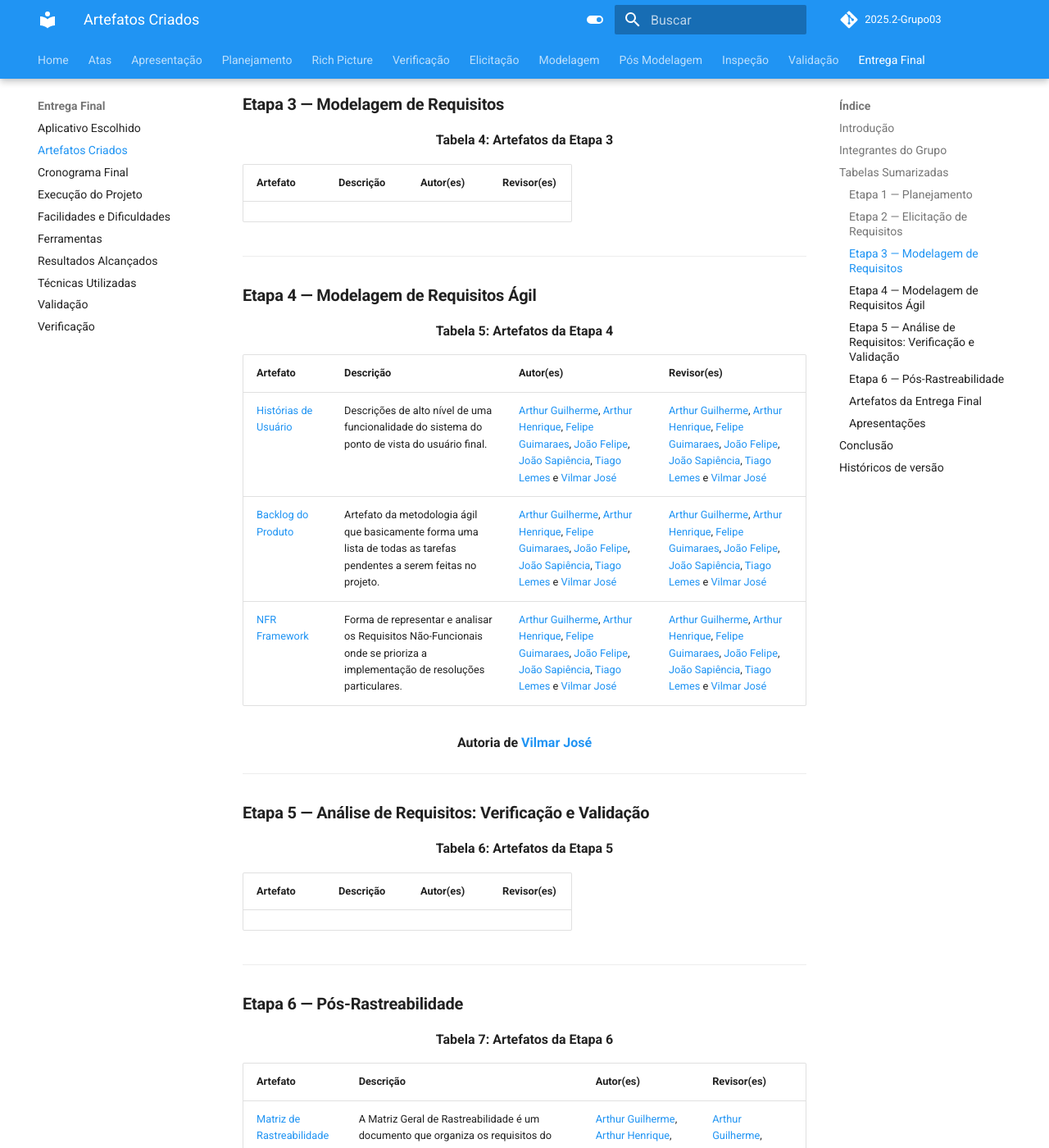
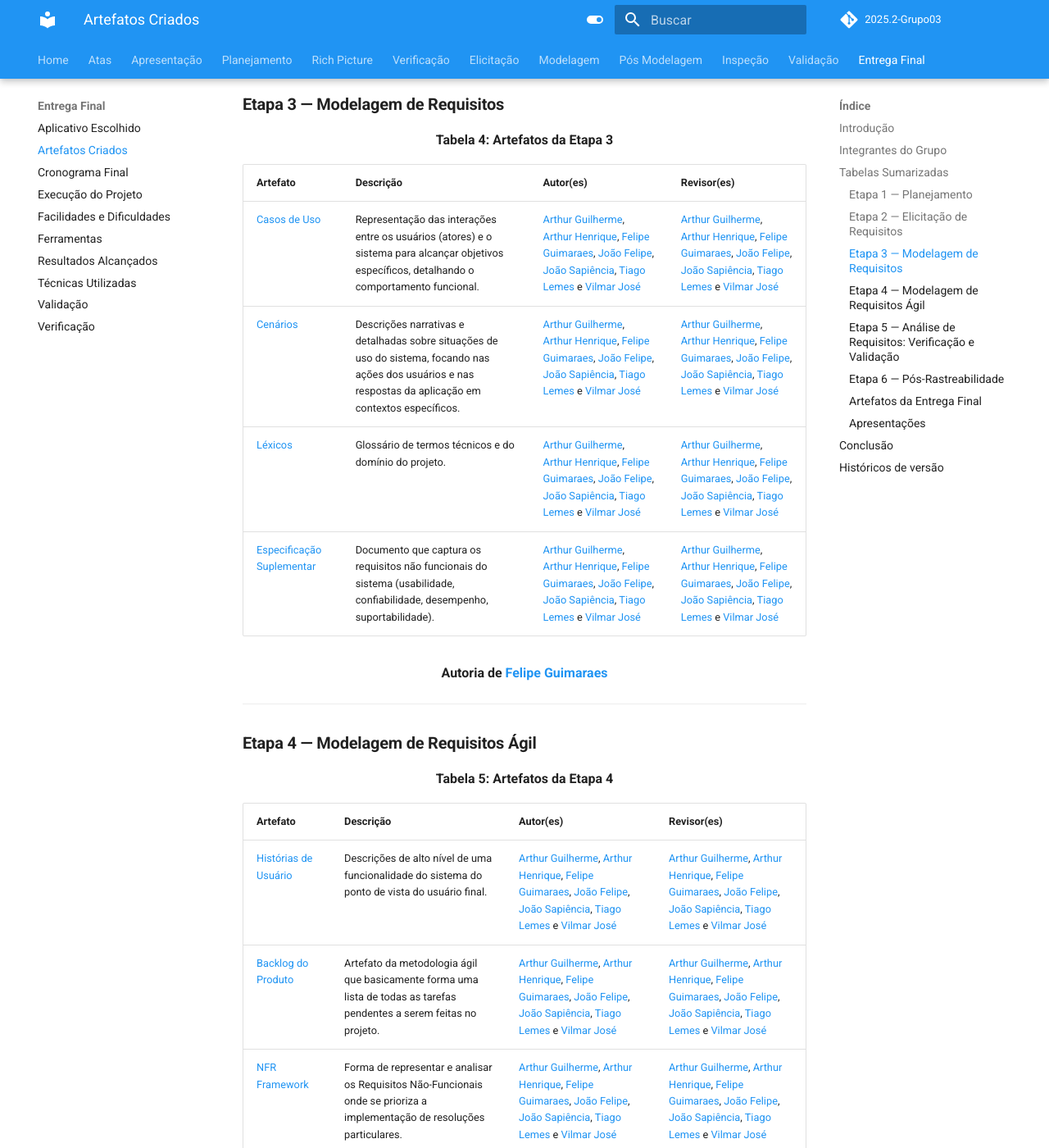
Before and after one commit to Requisitos-de-Software/2025.2-Grupo03, an MkDocs documentation site: the page built from docs/Entrega_Final/artefatos_criados.md, in a window 1280 px wide and 1400 px high, scrolled down 3532 px. Shown: the whole window at 82% size. Built offline with MkDocs 1.6.1 and Material for MkDocs 9.7.7, drawn with Linux system fonts in a browser that asks for light colours; comment, search, counter and statistics services are not loaded; some of the changed text lies outside the part shown.

Commit message:
artefatos criados

```diff
--- a/docs/Entrega_Final/artefatos_criados.md
+++ b/docs/Entrega_Final/artefatos_criados.md
@@ -15,7 +15,7 @@ A Tabela 1 apresenta todos os integrantes da equipe que participaram da criaçã
 |---------------------------|---------------------------------------|
 | [Arthur Guilherme](https://github.com/ArthurGuilher62) | Criação do documento e da tabela da [Etapa 6 — Pós-Rastreabilidade](https://requisitos-de-software.github.io/2025.2-Grupo03/Entrega_Final/artefatos_criados/#etapa-6-pos-rastreabilidade) |
 | [Arthur Henrique](https://github.com/arthurhvieira1) | Criação da tabela da [Etapa 1 - Planejamento](https://requisitos-de-software.github.io/2025.2-Grupo03/Entrega_Final/artefatos_criados/#etapa-1-planejamento)|
-| [Felipe Guimaraes](https://github.com/felipegf1) | |
+| [Felipe Guimaraes](https://github.com/felipegf1) |Criação da tabela da [Etapa 3 - Modelagem de Requisitos](https://requisitos-de-software.github.io/2025.2-Grupo03/Entrega_Final/artefatos_criados/#etapa-3-modelagem-de-requisitos) |
 | [João Felipe](https://github.com/MrBolt2005) |   |
 | [João Sapiência](https://github.com/JoaoSapiencia) |  |
 | [Tiago Lemes](https://github.com/TiagoTeixeira-2005) | Criação do documento e da tabela da [Etapa 2 — Elicitação de Requisitos](https://requisitos-de-software.github.io/2025.2-Grupo03/Entrega_Final/artefatos_criados/#etapa-2-elicitacao-de-requisitos) |
@@ -155,7 +155,15 @@ A Tabela 1 apresenta todos os integrantes da equipe que participaram da criaçã
 
 | Artefato | Descrição | Autor(es) | Revisor(es) |
 |----------|-----------|-----------|--------------|
+| [Casos de Uso](https://requisitos-de-software.github.io/2025.2-Grupo03/Modelagem/casos_de_uso/) | Representação das interações entre os usuários (atores) e o sistema para alcançar objetivos específicos, detalhando o comportamento funcional. | [Arthur Guilherme](https://github.com/ArthurGuilher62), [Arthur Henrique](https://github.com/arthurhvieira1), [Felipe Guimaraes](https://github.com/felipegf1), [João Felipe](https://github.com/MrBolt2005), [João Sapiência](https://github.com/JoaoSapiencia), [Tiago Lemes](https://github.com/TiagoTeixeira-2005) e [Vilmar José](https://github.com/VilmarFagundes) | [Arthur Guilherme](https://github.com/ArthurGuilher62), [Arthur Henrique](https://github.com/arthurhvieira1), [Felipe Guimaraes](https://github.com/felipegf1), [João Felipe](https://github.com/MrBolt2005), [João Sapiência](https://github.com/JoaoSapiencia), [Tiago Lemes](https://github.com/TiagoTeixeira-2005) e [Vilmar José](https://github.com/VilmarFagundes) |
+| [Cenários](https://requisitos-de-software.github.io/2025.2-Grupo03/Modelagem/cenario/) | Descrições narrativas e detalhadas sobre situações de uso do sistema, focando nas ações dos usuários e nas respostas da aplicação em contextos específicos. | [Arthur Guilherme](https://github.com/ArthurGuilher62), [Arthur Henrique](https://github.com/arthurhvieira1), [Felipe Guimaraes](https://github.com/felipegf1), [João Felipe](https://github.com/MrBolt2005), [João Sapiência](https://github.com/JoaoSapiencia), [Tiago Lemes](https://github.com/TiagoTeixeira-2005) e [Vilmar José](https://github.com/VilmarFagundes) | [Arthur Guilherme](https://github.com/ArthurGuilher62), [Arthur Henrique](https://github.com/arthurhvieira1), [Felipe Guimaraes](https://github.com/felipegf1), [João Felipe](https://github.com/MrBolt2005), [João Sapiência](https://github.com/JoaoSapiencia), [Tiago Lemes](https://github.com/TiagoTeixeira-2005) e [Vilmar José](https://github.com/VilmarFagundes) |
+| [Léxicos](https://requisitos-de-software.github.io/2025.2-Grupo03/Modelagem/lexico/) | Glossário de termos técnicos e do domínio do projeto. | [Arthur Guilherme](https://github.com/ArthurGuilher62), [Arthur Henrique](https://github.com/arthurhvieira1), [Felipe Guimaraes](https://github.com/felipegf1), [João Felipe](https://github.com/MrBolt2005), [João Sapiência](https://github.com/JoaoSapiencia), [Tiago Lemes](https://github.com/TiagoTeixeira-2005) e [Vilmar José](https://github.com/VilmarFagundes) | [Arthur Guilherme](https://github.com/ArthurGuilher62), [Arthur Henrique](https://github.com/arthurhvieira1), [Felipe Guimaraes](https://github.com/felipegf1), [João Felipe](https://github.com/MrBolt2005), [João Sapiência](https://github.com/JoaoSapiencia), [Tiago Lemes](https://github.com/TiagoTeixeira-2005) e [Vilmar José](https://github.com/VilmarFagundes) |
+| [Especificação Suplementar](https://requisitos-de-software.github.io/2025.2-Grupo03/Modelagem/especificacao_suplementar/) | Documento que captura os requisitos não funcionais do sistema (usabilidade, confiabilidade, desempenho, suportabilidade). | [Arthur Guilherme](https://github.com/ArthurGuilher62), [Arthur Henrique](https://github.com/arthurhvieira1), [Felipe Guimaraes](https://github.com/felipegf1), [João Felipe](https://github.com/MrBolt2005), [João Sapiência](https://github.com/JoaoSapiencia), [Tiago Lemes](https://github.com/TiagoTeixeira-2005) e [Vilmar José](https://github.com/VilmarFagundes) | [Arthur Guilherme](https://github.com/ArthurGuilher62), [Arthur Henrique](https://github.com/arthurhvieira1), [Felipe Guimaraes](https://github.com/felipegf1), [João Felipe](https://github.com/MrBolt2005), [João Sapiência](https://github.com/JoaoSapiencia), [Tiago Lemes](https://github.com/TiagoTeixeira-2005) e [Vilmar José](https://github.com/VilmarFagundes) |
 
+
+<div align="center">
+  <strong>Autoria de <a href="https://github.com/felipegf1">Felipe Guimaraes</a></strong>
+</div>
 ---
 
 ### **Etapa 4 — Modelagem de Requisitos Ágil**
@@ -237,3 +245,4 @@ Além disso, a tabela que apresenta a quantidade de artefatos criados por cada i
 | 1.2    | 18/11/2025 | Adição da tabela da etapa 4 | [Vilmar José](https://github.com/VilmarFagundes) | [Tiago Lemes](https://github.com/TiagoTeixeira-2005) |
 | 1.3    | 19/11/2025 | Adição da tabela da etapa 6 | [Arthur Guilherme](https://github.com/ArthurGuilher62) | [Vilmar José](https://github.com/VilmarFagundes) |
 | 1.4    | 24/11/2025 | Adição da tabela da etapa 1 | [Arthur Henrique](https://github.com/arthurhvieira1) | [Vilmar José](https://github.com/VilmarFagundes) |
+| 1.5    | 24/11/2025 | Adição da tabela da etapa 3 | [Arthur Henrique](https://github.com/arthurhvieira1) | [Vilmar José](https://github.com/VilmarFagundes) |
```
